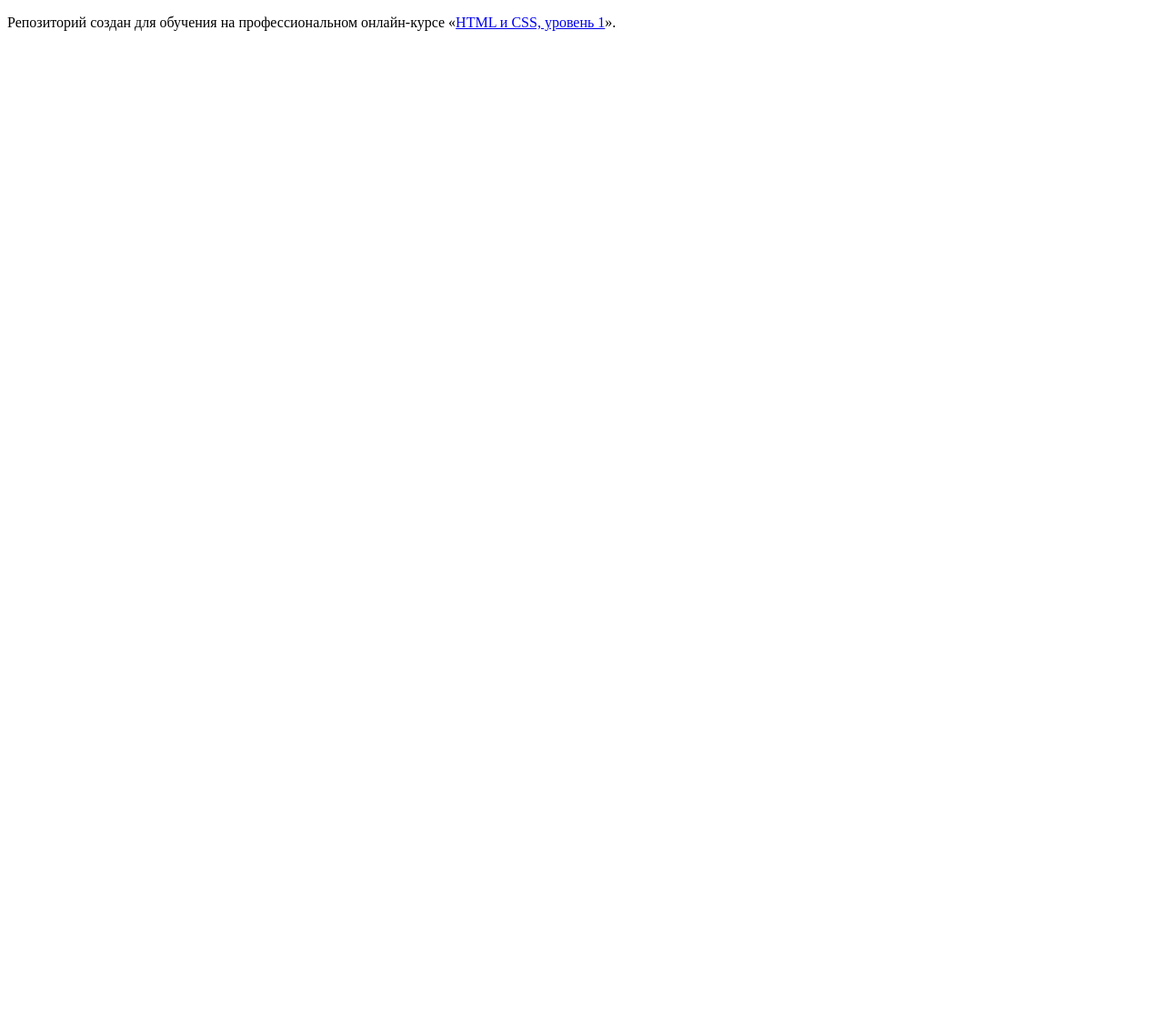
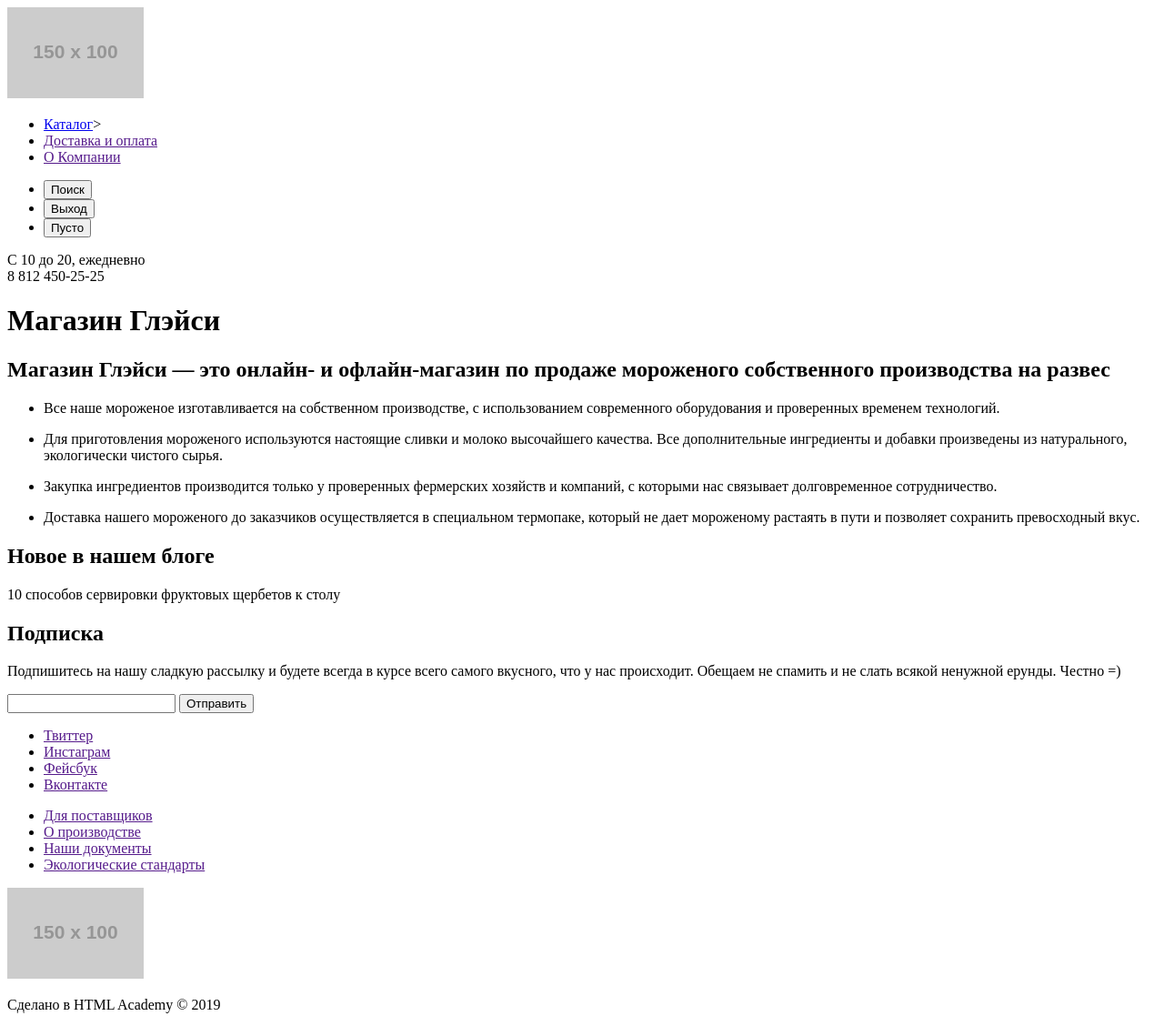
Before and after one commit to kharisovD/1179751-gllacy-26, a plain HTML site: page index.html in a window 1280 px wide. Shown: the whole page at 91% size. Before the commit the page ends 800 px from the top, so only its background shows below. Drawn offline with Linux system fonts and the light colour scheme; placeholder pictures from the web are drawn by us.

Commit message:
Разметка главной и каталога

```diff
--- a/index.html
+++ b/index.html
@@ -5,8 +5,66 @@
     <title>HTML Academy: Глейси</title>
   </head>
   <body>
-
-    <p>Репозиторий создан для обучения на профессиональном онлайн‑курсе «<a href="https://htmlacademy.ru/intensive/htmlcss">HTML и CSS, уровень 1</a>».</p>
-
+    <header>
+      <img src="https://via.placeholder.com/150x100" alt="" />
+      <nav>
+        <ul>
+          <li><a href="catalog.html">Каталог</a>></li>
+          <li><a href="">Доставка и оплата</a></li>
+          <li><a href="">О Компании</a></li>
+        </ul>
+        <ul>
+          <li><button type="button">Поиск</button></li>
+          <li><button type="button">Выход</button></li>
+          <li><button type="button">Пусто</button></li>
+        </ul>
+      </nav>
+      <p>
+          С 10 до 20, ежедневно<br>
+          <span>8 812 450-25-25</span>
+      </p>
+    </header>
+    <main>
+      <h1>Магазин Глэйси</h1>
+      <section>
+        <h2>Магазин Глэйси — это онлайн- и офлайн-магазин по продаже мороженого собственного производства на развес</h2>
+        <ul>
+          <li><p>Все наше мороженое изготавливается на собственном производстве, с использованием современного оборудования и проверенных временем технологий.</p></li>
+          <li><p>Для приготовления мороженого используются настоящие сливки и молоко высочайшего качества. Все дополнительные ингредиенты и добавки произведены из натурального, экологически чистого сырья.</p></li>
+          <li><p>Закупка ингредиентов  производится только у проверенных фермерских хозяйств и компаний, с которыми нас связывает долговременное сотрудничество.</p></li>
+          <li><p>Доставка нашего мороженого до заказчиков осуществляется в специальном термопаке, который не дает мороженому растаять в пути и позволяет сохранить превосходный вкус.</p></li>
+        </ul>
+      </section>
+      <section>
+        <h2>Новое в нашем блоге</h2>
+        <p>10 способов сервировки фруктовых щербетов к столу</p>
+      </section>
+      <section>
+        <h2>Подписка</h2>
+        <p>Подпишитесь на нашу сладкую рассылку и будете всегда в курсе всего самого вкусного, что у нас происходит. Обещаем не спамить и не слать всякой ненужной ерунды. Честно =) </p>
+        <input type="text" />
+        <button type="button">Отправить</button>
+      </section>
+  </main>
+  <footer>
+    <ul>
+      <li><a href="">Твиттер</a></li>
+      <li><a href="">Инстаграм</a></li>
+      <li><a href="">Фейсбук</a></li>
+      <li><a href="">Вконтакте</a></li>
+    </ul>
+    <ul>
+        <li><a href="">Для поставщиков</a></li>
+        <li><a href="">О производстве</a></li>
+        <li><a href="">Наши документы</a></li>
+        <li><a href="">Экологические стандарты</a></li>
+    </ul>
+    <div>
+        <img src="https://via.placeholder.com/150x100" alt="">
+        <p>
+            Сделано в HTML Academy © 2019
+        </p>
+    </div>
+  </footer>
   </body>
 </html>
```
Also changed, not shown: catalog.html (added, +123 -0 lines).
